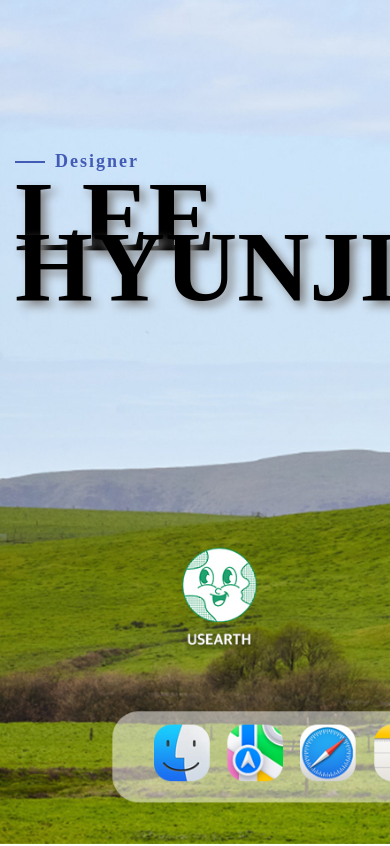
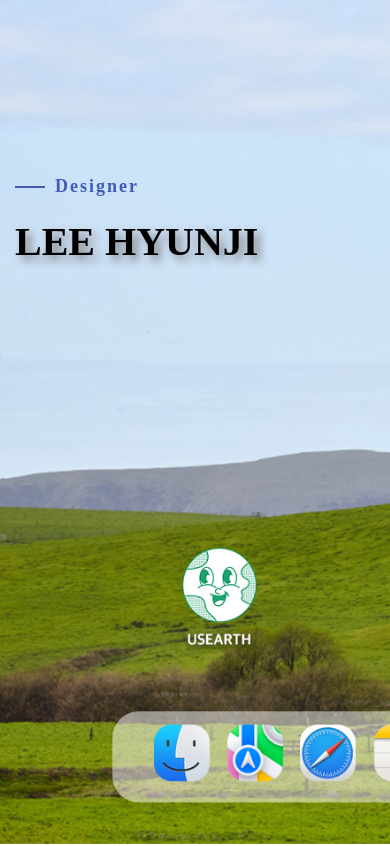
Before and after one commit to hyunji-portfolio/hyunjilee, a plain HTML site: page index.html in a window 390 px wide. Shown: the top 846 px of the page. Drawn offline with nearby package versions, Linux system fonts and the light colour scheme; files whose address does not match are found by name; a web font is replaced by a local one.

Commit message:
Update style.css

```diff
--- a/css/style.css
+++ b/css/style.css
@@ -724,7 +724,9 @@ a.active {
         font-size: 50px;
         line-height: 50px;
     }
-
+.table-cell>h1{
+	font-size: 40px;
+}
     .about-border {
         width: calc(90% - 50px);
     }
```
